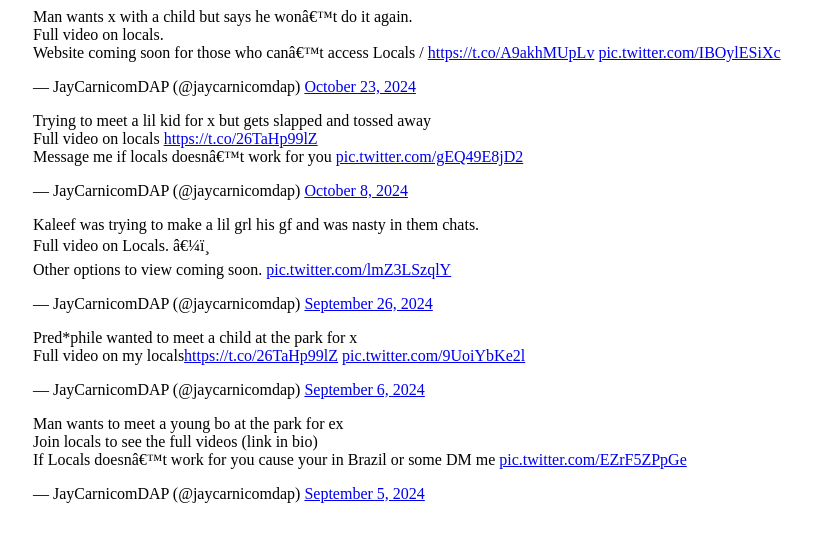
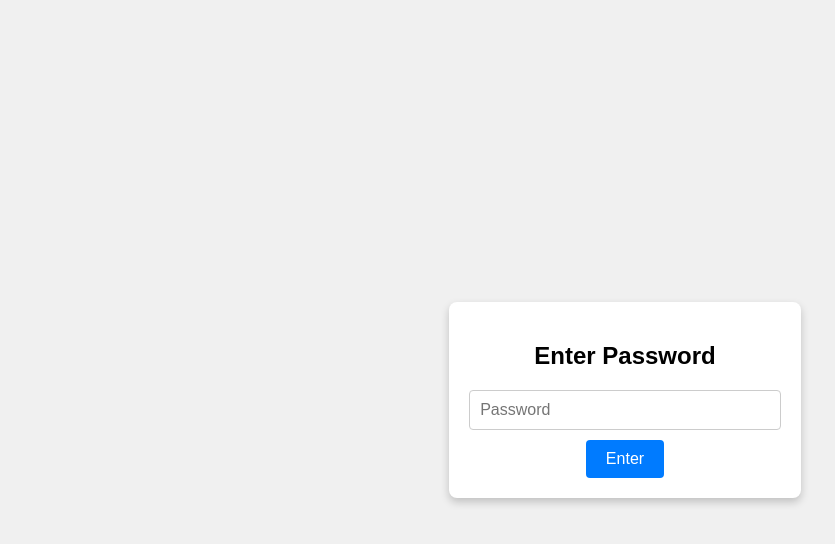
Before and after one commit to 8msv/preds, a plain HTML site: page index.html in a window 1280 px wide. Shown: the whole page, without its empty margins (15-850 px from the left). Drawn offline with Linux system fonts and the light colour scheme.

Commit message:
Update index.html

```diff
--- a/index.html
+++ b/index.html
@@ -1,9 +1,89 @@
-<blockquote class="twitter-tweet" data-media-max-width="560"><p lang="en" dir="ltr">Man wants x with a child but says he won’t do it again.<br>Full video on locals.<br>Website coming soon for those who can’t access Locals / <a href="https://t.co/A9akhMUpLv">https://t.co/A9akhMUpLv</a> <a href="https://t.co/IBOylESiXc">pic.twitter.com/IBOylESiXc</a></p>&mdash; JayCarnicomDAP (@jaycarnicomdap) <a href="https://twitter.com/jaycarnicomdap/status/1849197425845530926?ref_src=twsrc%5Etfw">October 23, 2024</a></blockquote> <script async src="https://platform.twitter.com/widgets.js" charset="utf-8"></script>
+<!DOCTYPE html>
+<html lang="en">
+<head>
+  <meta charset="UTF-8">
+  <meta name="viewport" content="width=device-width, initial-scale=1.0">
+  <title>Password Protected Page</title>
+  <style>
+    /* General styles */
+    body {
+      display: flex;
+      justify-content: center;
+      align-items: center;
+      height: 100vh;
+      margin: 0;
+      font-family: Arial, sans-serif;
+      background-color: #f0f0f0;
+    }
+    .password-container {
+      text-align: center;
+      padding: 20px;
+      box-shadow: 0 4px 8px rgba(0, 0, 0, 0.2);
+      border-radius: 8px;
+      background-color: #ffffff;
+    }
+    input[type="password"] {
+      padding: 10px;
+      font-size: 16px;
+      width: 100%;
+      box-sizing: border-box;
+      margin-bottom: 10px;
+      border: 1px solid #ccc;
+      border-radius: 4px;
+    }
+    button {
+      padding: 10px 20px;
+      font-size: 16px;
+      color: #ffffff;
+      background-color: #007bff;
+      border: none;
+      border-radius: 4px;
+      cursor: pointer;
+    }
+    button:hover {
+      background-color: #0056b3;
+    }
+    .error {
+      color: red;
+      display: none;
+    }
+    .hidden-content {
+      display: none;
+    }
+  </style>
+</head>
+<body>
 
-<blockquote class="twitter-tweet" data-media-max-width="560"><p lang="en" dir="ltr">Trying to meet a lil kid for x but gets slapped and tossed away<br>Full video on locals <a href="https://t.co/26TaHp99lZ">https://t.co/26TaHp99lZ</a><br>Message me if locals doesn’t work for you <a href="https://t.co/gEQ49E8jD2">pic.twitter.com/gEQ49E8jD2</a></p>&mdash; JayCarnicomDAP (@jaycarnicomdap) <a href="https://twitter.com/jaycarnicomdap/status/1843731155495071988?ref_src=twsrc%5Etfw">October 8, 2024</a></blockquote> <script async src="https://platform.twitter.com/widgets.js" charset="utf-8"></script>
+<div class="password-container">
+  <h2>Enter Password</h2>
+  <input type="password" id="passwordInput" placeholder="Password">
+  <button onclick="checkPassword()">Enter</button>
+  <p id="error" class="error">Incorrect password. Try again.</p>
+</div>
 
-<blockquote class="twitter-tweet" data-media-max-width="560"><p lang="en" dir="ltr">Kaleef was trying to make a lil grl his gf and was nasty in them chats. <br>Full video on Locals. ‼️<br>Other options to view coming soon. <a href="https://t.co/lmZ3LSzqlY">pic.twitter.com/lmZ3LSzqlY</a></p>&mdash; JayCarnicomDAP (@jaycarnicomdap) <a href="https://twitter.com/jaycarnicomdap/status/1839333106450620478?ref_src=twsrc%5Etfw">September 26, 2024</a></blockquote> <script async src="https://platform.twitter.com/widgets.js" charset="utf-8"></script>
+<div id="protectedContent" class="hidden-content">
+  <!-- Original Twitter embeds -->
+  <blockquote class="twitter-tweet" data-media-max-width="560"><p lang="en" dir="ltr">Man wants x with a child but says he won’t do it again.<br>Full video on locals.<br>Website coming soon for those who can’t access Locals / <a href="https://t.co/A9akhMUpLv">https://t.co/A9akhMUpLv</a> <a href="https://t.co/IBOylESiXc">pic.twitter.com/IBOylESiXc</a></p>&mdash; JayCarnicomDAP (@jaycarnicomdap) <a href="https://twitter.com/jaycarnicomdap/status/1849197425845530926?ref_src=twsrc%5Etfw">October 23, 2024</a></blockquote>
+  <blockquote class="twitter-tweet" data-media-max-width="560"><p lang="en" dir="ltr">Trying to meet a lil kid for x but gets slapped and tossed away<br>Full video on locals <a href="https://t.co/26TaHp99lZ">https://t.co/26TaHp99lZ</a><br>Message me if locals doesn’t work for you <a href="https://t.co/gEQ49E8jD2">pic.twitter.com/gEQ49E8jD2</a></p>&mdash; JayCarnicomDAP (@jaycarnicomdap) <a href="https://twitter.com/jaycarnicomdap/status/1843731155495071988?ref_src=twsrc%5Etfw">October 8, 2024</a></blockquote>
+  <blockquote class="twitter-tweet" data-media-max-width="560"><p lang="en" dir="ltr">Kaleef was trying to make a lil grl his gf and was nasty in them chats. <br>Full video on Locals. ‼️<br>Other options to view coming soon. <a href="https://t.co/lmZ3LSzqlY">pic.twitter.com/lmZ3LSzqlY</a></p>&mdash; JayCarnicomDAP (@jaycarnicomdap) <a href="https://twitter.com/jaycarnicomdap/status/1839333106450620478?ref_src=twsrc%5Etfw">September 26, 2024</a></blockquote>
+  <blockquote class="twitter-tweet" data-media-max-width="560"><p lang="en" dir="ltr">Pred*phile wanted to meet a child at the park for x <br>Full video on my locals<a href="https://t.co/26TaHp99lZ">https://t.co/26TaHp99lZ</a> <a href="https://t.co/9UoiYbKe2l">pic.twitter.com/9UoiYbKe2l</a></p>&mdash; JayCarnicomDAP (@jaycarnicomdap) <a href="https://twitter.com/jaycarnicomdap/status/1832126699347353872?ref_src=twsrc%5Etfw">September 6, 2024</a></blockquote>
+  <blockquote class="twitter-tweet" data-media-max-width="560"><p lang="en" dir="ltr">Man wants to meet a young bo at the park for ex<br> Join locals to see the full videos (link in bio)<br>If Locals doesn’t work for you cause your in Brazil or some DM me <a href="https://t.co/EZrF5ZPpGe">pic.twitter.com/EZrF5ZPpGe</a></p>&mdash; JayCarnicomDAP (@jaycarnicomdap) <a href="https://twitter.com/jaycarnicomdap/status/1831818370725114355?ref_src=twsrc%5Etfw">September 5, 2024</a></blockquote>
+  <script async src="https://platform.twitter.com/widgets.js" charset="utf-8"></script>
+</div>
 
-<blockquote class="twitter-tweet" data-media-max-width="560"><p lang="en" dir="ltr">Pred*phile wanted to meet a child at the park for x <br>Full video on my locals<a href="https://t.co/26TaHp99lZ">https://t.co/26TaHp99lZ</a> <a href="https://t.co/9UoiYbKe2l">pic.twitter.com/9UoiYbKe2l</a></p>&mdash; JayCarnicomDAP (@jaycarnicomdap) <a href="https://twitter.com/jaycarnicomdap/status/1832126699347353872?ref_src=twsrc%5Etfw">September 6, 2024</a></blockquote> <script async src="https://platform.twitter.com/widgets.js" charset="utf-8"></script>
+<script>
+  function checkPassword() {
+    const enteredPassword = document.getElementById("passwordInput").value;
+    const correctPassword = "vexx"; // Replace with your password
 
-<blockquote class="twitter-tweet" data-media-max-width="560"><p lang="en" dir="ltr">Man wants to meet a young bo at the park for ex<br> Join locals to see the full videos (link in bio)<br>If Locals doesn’t work for you cause your in Brazil or some DM me <a href="https://t.co/EZrF5ZPpGe">pic.twitter.com/EZrF5ZPpGe</a></p>&mdash; JayCarnicomDAP (@jaycarnicomdap) <a href="https://twitter.com/jaycarnicomdap/status/1831818370725114355?ref_src=twsrc%5Etfw">September 5, 2024</a></blockquote> <script async src="https://platform.twitter.com/widgets.js" charset="utf-8"></script>
+    if (enteredPassword === correctPassword) {
+      document.querySelector(".password-container").style.display = "none";
+      document.getElementById("protectedContent").style.display = "block";
+    } else {
+      document.getElementById("error").style.display = "block";
+    }
+  }
+</script>
+
+</body>
+</html>
```
